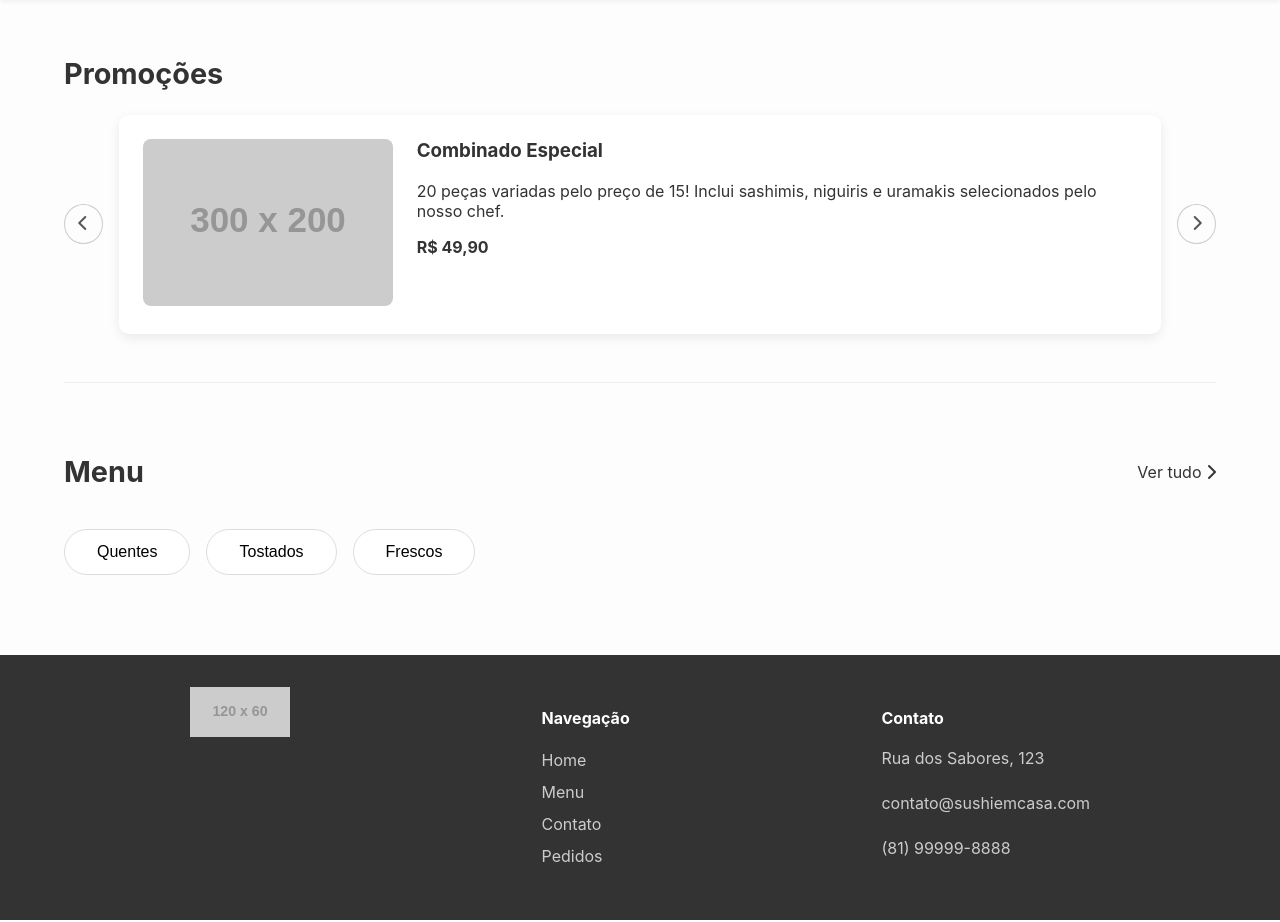
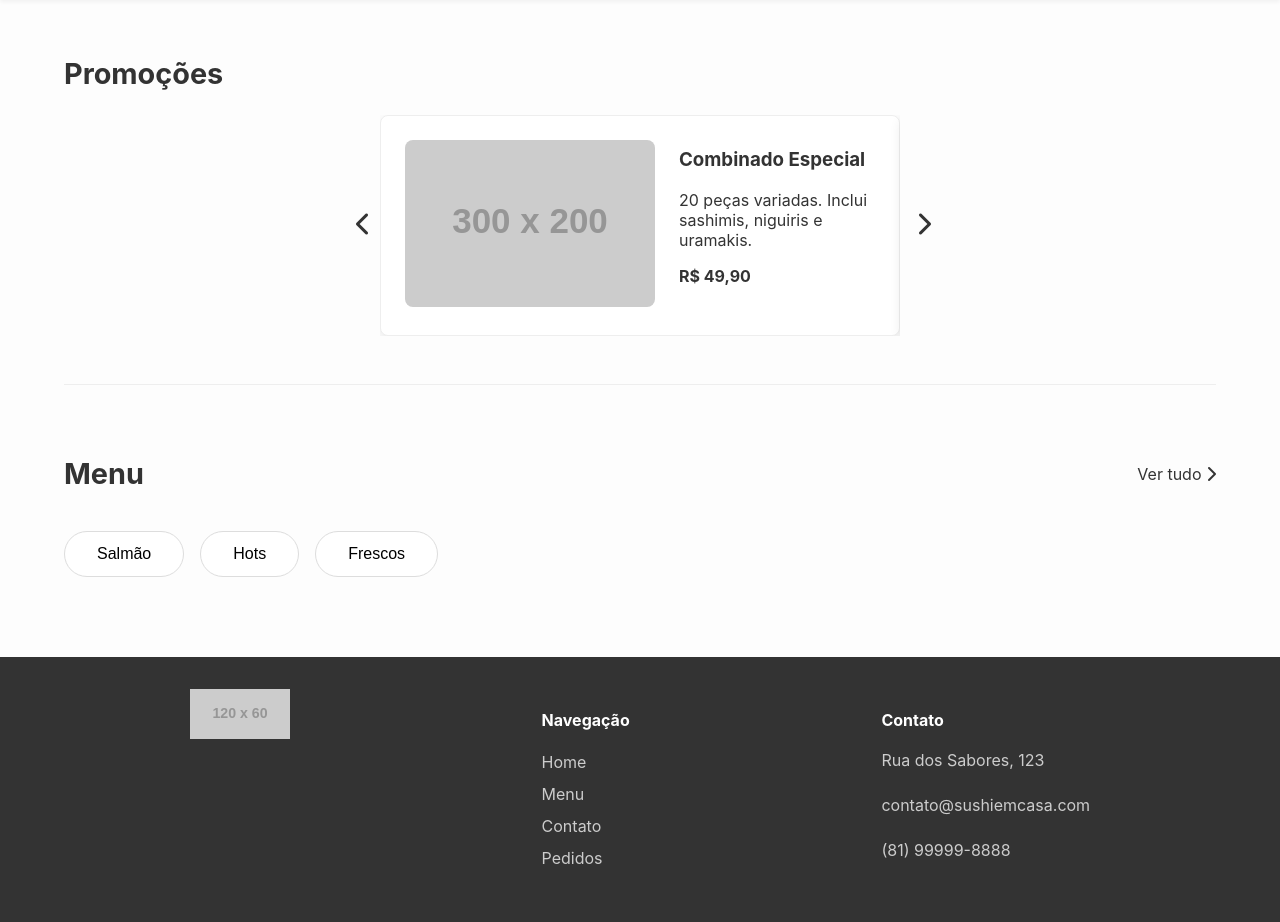
Before and after one commit to EduardaSouzaOL/SushiEmCasa_Django, a Django app: page / in a window 1280 px wide. Shown: the part 76-998 px from the top of the page. Run offline with Django 5.2, Linux system fonts and the light colour scheme; grey boxes labelled with a size stand in for pictures from a placeholder-image service; some libraries are stand-ins or nearby versions.

Commit message:
Implementação do carrossel

```diff
--- a/apoio.txt
+++ b/apoio.txt
@@ -33,7 +33,7 @@ Python:Select Interpreter
 Selecione a opção:
 Python 3.13.3 ('venv') (ou a versão que esteja usando, portanto que possua o ('venv'))
 
-Após isso, não será necessário ativar manualmente toda vez tiver que abrir o terminal, pois ele já vai ativar automaticamente :)
+Após isso, não será necessário ativar manualmente toda vez tiver que abrir o terminal, pois ele já vai ativar automaticamente :
 
 # Dica
 Abrir terminal do VSCODE: Ctrl + ' ou Ctrl + J
--- a/homepage/templates/index.html
+++ b/homepage/templates/index.html
@@ -33,22 +33,52 @@
 
     <main>
         <section class="secao-promocoes">
-            <h2>Promoções</h2>
-            <div class="carrossel-promocoes">
-                <button class="seta seta-esquerda"><i class="fas fa-chevron-left"></i></button>
+    <h2>Promoções</h2>
+    <div class="carrossel-container">
+        <button class="seta seta-esquerda"><i class="fas fa-chevron-left"></i></button>
+
+        <div class="carrossel-viewport">
+            <div class="carrossel-track">
+
                 <div class="cartao-promocao">
                     <div class="imagem-promocao">
-                        <img src="https://placehold.co/300x200/e0e0e0/555?text=Promoção+do+Dia" alt="Promoção de Sushi">
+                        <img src="https://placehold.co/300x200/e0e0e0/555?text=Promoção+1" alt="Promoção Combinado Especial">
                     </div>
                     <div class="descricao-promocao">
                         <h3>Combinado Especial</h3>
-                        <p>20 peças variadas pelo preço de 15! Inclui sashimis, niguiris e uramakis selecionados pelo nosso chef.</p>
+                        <p>20 peças variadas. Inclui sashimis, niguiris e uramakis.</p>
                         <p><strong>R$ 49,90</strong></p>
                     </div>
                 </div>
-                <button class="seta seta-direita"><i class="fas fa-chevron-right"></i></button>
+
+                <div class="cartao-promocao">
+                    <div class="imagem-promocao">
+                        <img src="https://placehold.co/300x200/d99b9b/444?text=Promoção+2" alt="Promoção Combinado Salmão">
+                    </div>
+                    <div class="descricao-promocao">
+                        <h3>Combinado Salmão</h3>
+                        <p>15 peças só de salmão, incluindo sashimis, california rolls e joys.</p>
+                        <p><strong>R$ 59,90</strong></p>
+                    </div>
+                </div>
+
+                <div class="cartao-promocao">
+                    <div class="imagem-promocao">
+                        <img src="https://placehold.co/300x200/a3d99b/444?text=Promoção+3" alt="Promoção Festival Vegano">
+                    </div>
+                    <div class="descricao-promocao">
+                        <h3>Temaki hot</h3>
+                        <p>Temaki de salmão frito, cream cheese, arroz e alga.</p>
+                        <p><strong>R$ 45,00</strong></p>
+                    </div>
+                </div>
+
             </div>
-        </section>
+        </div>
+
+        <button class="seta seta-direita"><i class="fas fa-chevron-right"></i></button>
+    </div>
+</section>
 
         <hr class="separador">
 
@@ -58,8 +88,8 @@
                 <a href="#">Ver tudo <i class="fas fa-chevron-right"></i></a>
             </div>
             <div class="filtros-menu">
-                <button class="botao-filtro">Quentes</button>
-                <button class="botao-filtro">Tostados</button>
+                <button class="botao-filtro">Salmão</button>
+                <button class="botao-filtro">Hots</button>
                 <button class="botao-filtro">Frescos</button>
             </div>
         </section>
@@ -85,6 +115,6 @@
             <p>(81) 99999-8888</p>
         </div>
     </footer>
-
+        <script src="{% static 'js/carrossel.js' %}"></script>
 </body>
 </html>
--- a/static/css/style.css
+++ b/static/css/style.css
@@ -170,3 +170,48 @@ main {
     color: #ccc;
     line-height: 1.8;
 }
+
+.carrossel-container {
+    position: relative;
+    width: 100%;
+    max-width: 600px;
+    margin: 0 auto;
+    display: flex;
+    align-items: center;
+    justify-content: center;
+}
+
+.carrossel-viewport {
+    overflow: hidden;
+    width: 100%;
+}
+
+.carrossel-track {
+    display: flex;
+    transition: transform 0.5s ease-in-out;
+}
+
+.cartao-promocao {
+    min-width: 100%;
+    box-sizing: border-box;
+    padding: 1.5rem;
+    display: flex;
+    align-items: center;
+    gap: 1.5rem;
+    border: 1px solid #eee;
+    border-radius: 8px;
+}
+
+/* Ajuste nas setas */
+.seta {
+    background: transparent;
+    border: none;
+    cursor: pointer;
+    font-size: 1.5rem;
+    color: #333;
+    padding: 0 1rem;
+}
+
+.seta:hover {
+    color: #000;
+}
--- /dev/null
+++ b/static/js/carrossel.js
@@ -0,0 +1,36 @@
+document.addEventListener('DOMContentLoaded', function () {
+    const track = document.querySelector('.carrossel-track');
+
+    if (!track) return;
+
+    const slides = Array.from(track.children);
+    const nextButton = document.querySelector('.seta-direita');
+    const prevButton = document.querySelector('.seta-esquerda');
+    const slideWidth = slides[0].getBoundingClientRect().width;
+
+    let currentIndex = 0;
+
+
+    const moveToSlide = (targetIndex) => {
+        track.style.transform = 'translateX(-' + slideWidth * targetIndex + 'px)';
+        currentIndex = targetIndex;
+    }
+
+
+    nextButton.addEventListener('click', () => {
+        let nextIndex = currentIndex + 1;
+        if (nextIndex >= slides.length) {
+            nextIndex = 0;
+        }
+        moveToSlide(nextIndex);
+    });
+
+
+    prevButton.addEventListener('click', () => {
+        let prevIndex = currentIndex - 1;
+        if (prevIndex < 0) {
+            prevIndex = slides.length - 1;
+        }
+        moveToSlide(prevIndex);
+    });
+});
```
